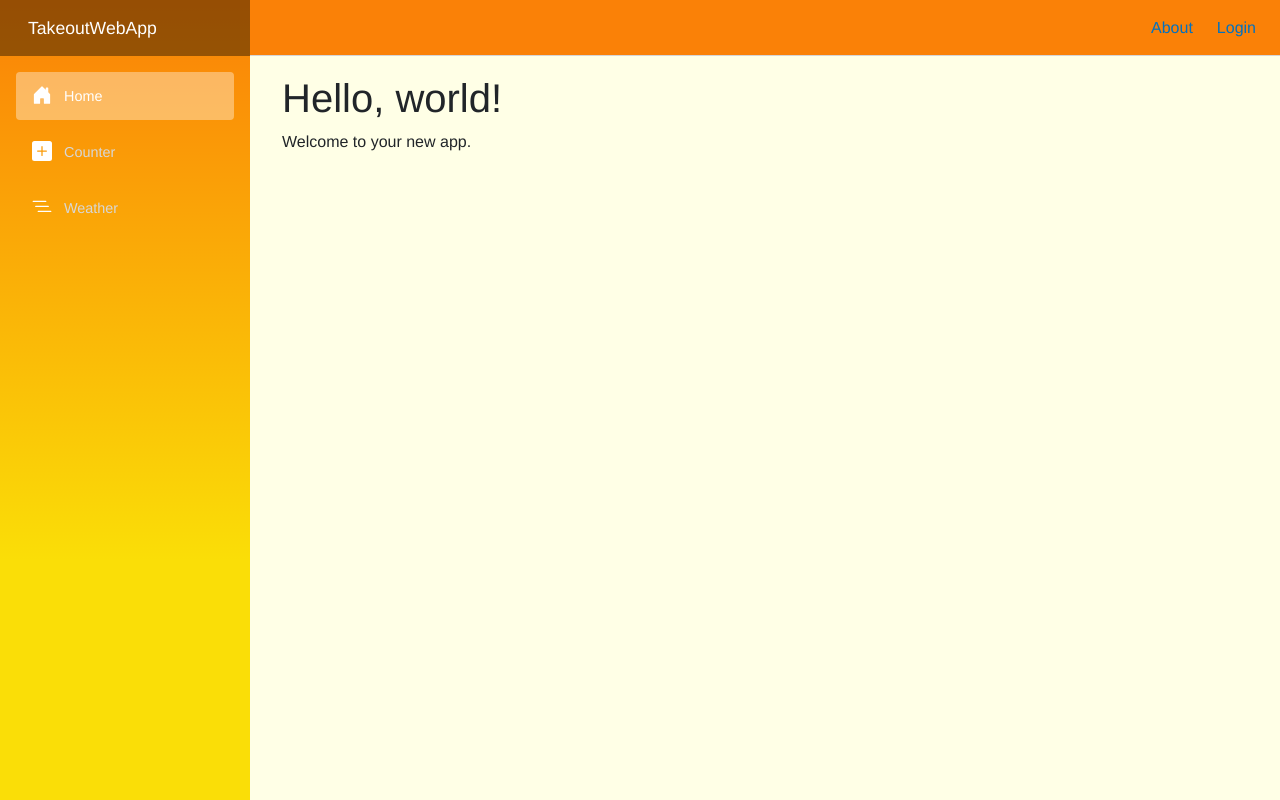
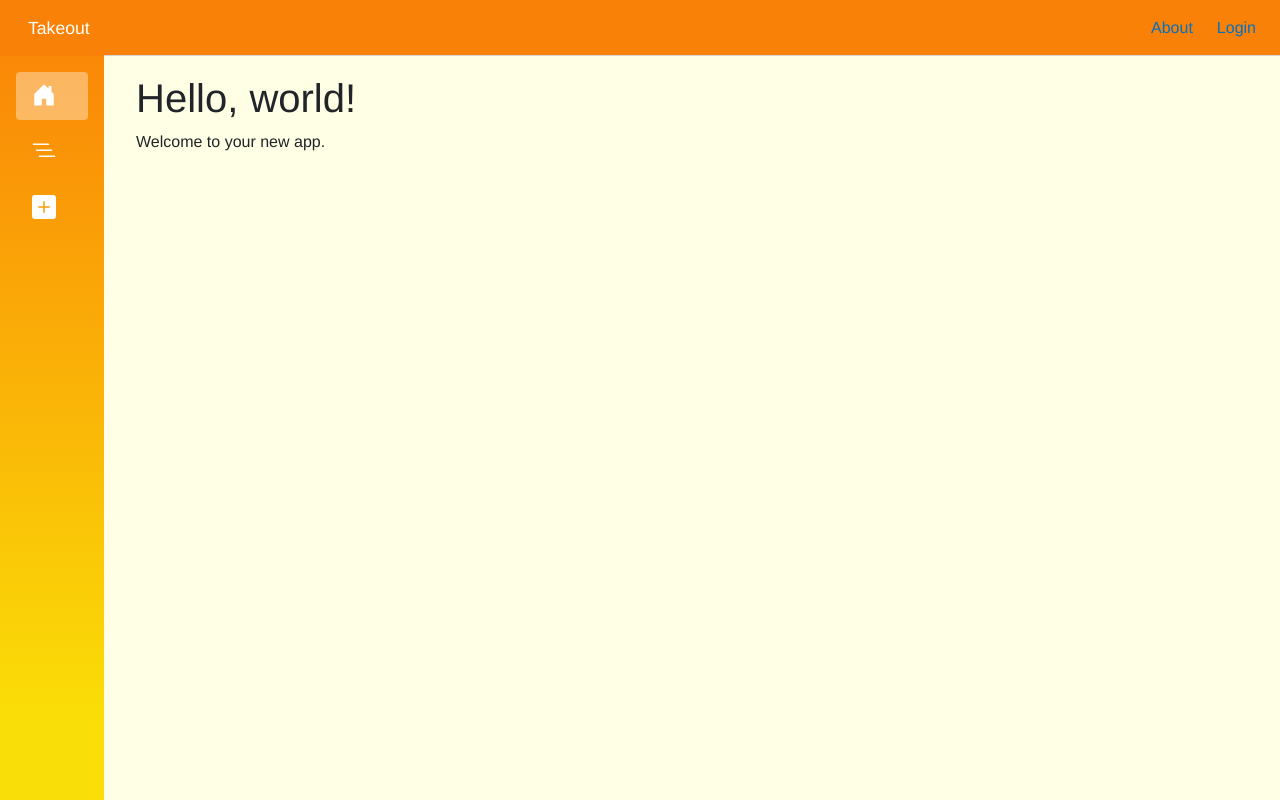
Before and after one commit to mikic202/TakeoutApp, an ASP.NET Core app: page / in a window 1280 px wide. Run offline with ASP.NET Core 8, Linux system fonts and the light colour scheme; style sheets or scripts are compiled from the project's sources.

Commit message:
change layout

```diff
--- a/TakeoutWebApp/TakeoutWebApp/Layout/MainLayout.razor.css
+++ b/TakeoutWebApp/TakeoutWebApp/Layout/MainLayout.razor.css
@@ -10,7 +10,7 @@ main {
 }
 
 .sidebar {
-    background-image: linear-gradient(180deg, #fa8107 0%, #fade07 70%);
+    background-image: linear-gradient(180deg, #fa8107 0%, #fade07 90%);
 }
 
 .top-row {
@@ -57,7 +57,7 @@ main {
     }
 
     .sidebar {
-        width: 250px;
+        width: 6.5rem;
         height: 100vh;
         position: sticky;
         top: 0;
--- a/TakeoutWebApp/TakeoutWebApp/Layout/NavMenu.razor
+++ b/TakeoutWebApp/TakeoutWebApp/Layout/NavMenu.razor
@@ -1,6 +1,6 @@
 <div class="top-row ps-3 navbar navbar-dark">
     <div class="container-fluid">
-        <a class="navbar-brand" href="">TakeoutWebApp</a>
+        <a class="navbar-brand" href="">Takeout</a>
         <button title="Navigation menu" class="navbar-toggler" @onclick="ToggleNavMenu">
             <span class="navbar-toggler-icon"></span>
         </button>
@@ -11,17 +11,17 @@
     <nav class="flex-column">
         <div class="nav-item px-3">
             <NavLink class="nav-link" href="" Match="NavLinkMatch.All">
-                <span class="bi bi-house-door-fill-nav-menu" aria-hidden="true"></span> Home
+                <span class="bi bi-house-door-fill-nav-menu" aria-hidden="true"></span>
+            </NavLink>
+        </div>
+        <div class="nav-item px-3">
+            <NavLink class="nav-link" href="orders">
+                <span class="bi bi-list-nested-nav-menu" aria-hidden="true"></span>
             </NavLink>
         </div>
         <div class="nav-item px-3">
             <NavLink class="nav-link" href="counter">
-                <span class="bi bi-plus-square-fill-nav-menu" aria-hidden="true"></span> Counter
-            </NavLink>
-        </div>
-        <div class="nav-item px-3">
-            <NavLink class="nav-link" href="weather">
-                <span class="bi bi-list-nested-nav-menu" aria-hidden="true"></span> Weather
+                <span class="bi bi-plus-square-fill-nav-menu" aria-hidden="true"></span>
             </NavLink>
         </div>
     </nav>
--- a/TakeoutWebApp/TakeoutWebApp/Layout/NavMenu.razor.css
+++ b/TakeoutWebApp/TakeoutWebApp/Layout/NavMenu.razor.css
@@ -4,7 +4,7 @@
 
 .top-row {
     height: 3.5rem;
-    background-color: rgba(0,0,0,0.4);
+    background-color: #fa8107;
 }
 
 .navbar-brand {
@@ -14,8 +14,8 @@
 .bi {
     display: inline-block;
     position: relative;
-    width: 1.25rem;
-    height: 1.25rem;
+    width: 1.5rem;
+    height: 1.5rem;
     margin-right: 0.75rem;
     top: -1px;
     background-size: cover;
--- a/TakeoutWebApp/TakeoutWebApp/wwwroot/sample-data/weather.json
+++ b/TakeoutWebApp/TakeoutWebApp/wwwroot/sample-data/weather.json
@@ -1,26 +1,31 @@
 [
   {
     "date": "2022-01-06",
+    "time":  "12:32:22",
     "temperatureC": 1,
     "summary": "Freezing"
   },
   {
     "date": "2022-01-07",
+    "time": "12:32:22",
     "temperatureC": 14,
     "summary": "Bracing"
   },
   {
     "date": "2022-01-08",
+    "time": "12:32:22",
     "temperatureC": -13,
     "summary": "Freezing"
   },
   {
     "date": "2022-01-09",
+    "time": "12:32:22",
     "temperatureC": -16,
     "summary": "Balmy"
   },
   {
     "date": "2022-01-10",
+    "time": "12:32:22",
     "temperatureC": -2,
     "summary": "Chilly"
   }
```
Also changed, not shown: TakeoutWebApp/TakeoutWebApp/Pages/Orders.razor (renamed from TakeoutWebApp/TakeoutWebApp/Pages/Weather.razor, +10 -8 lines).
